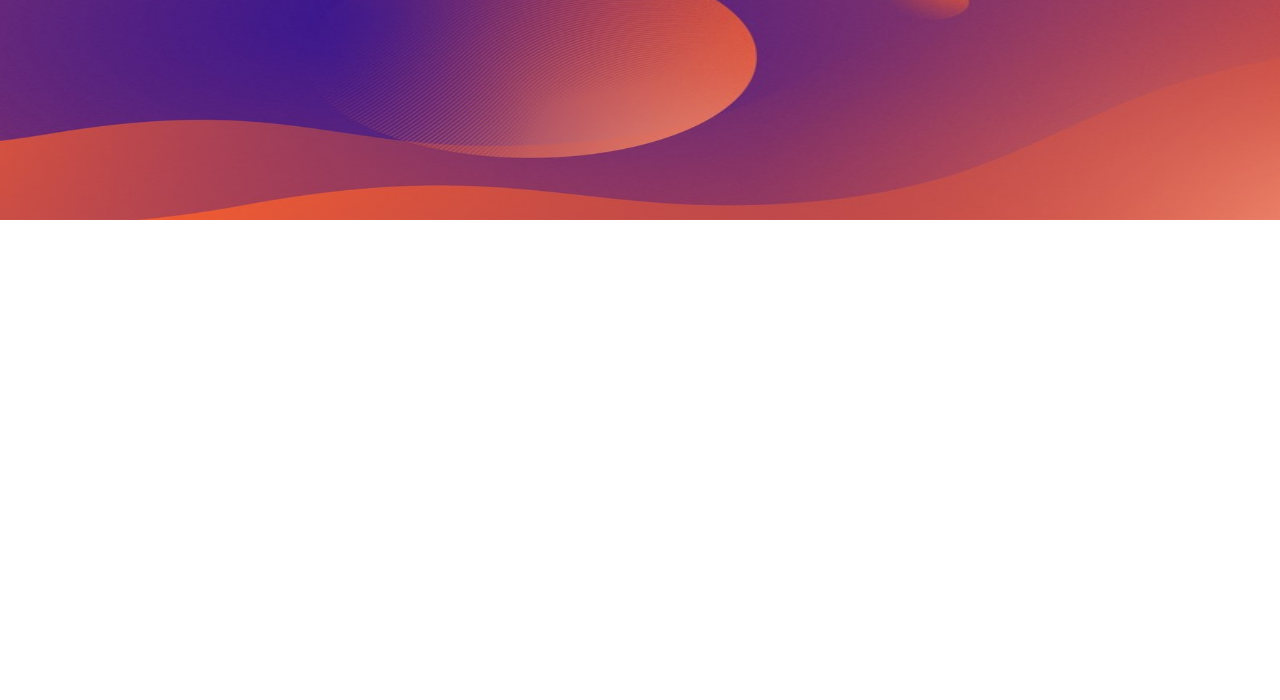
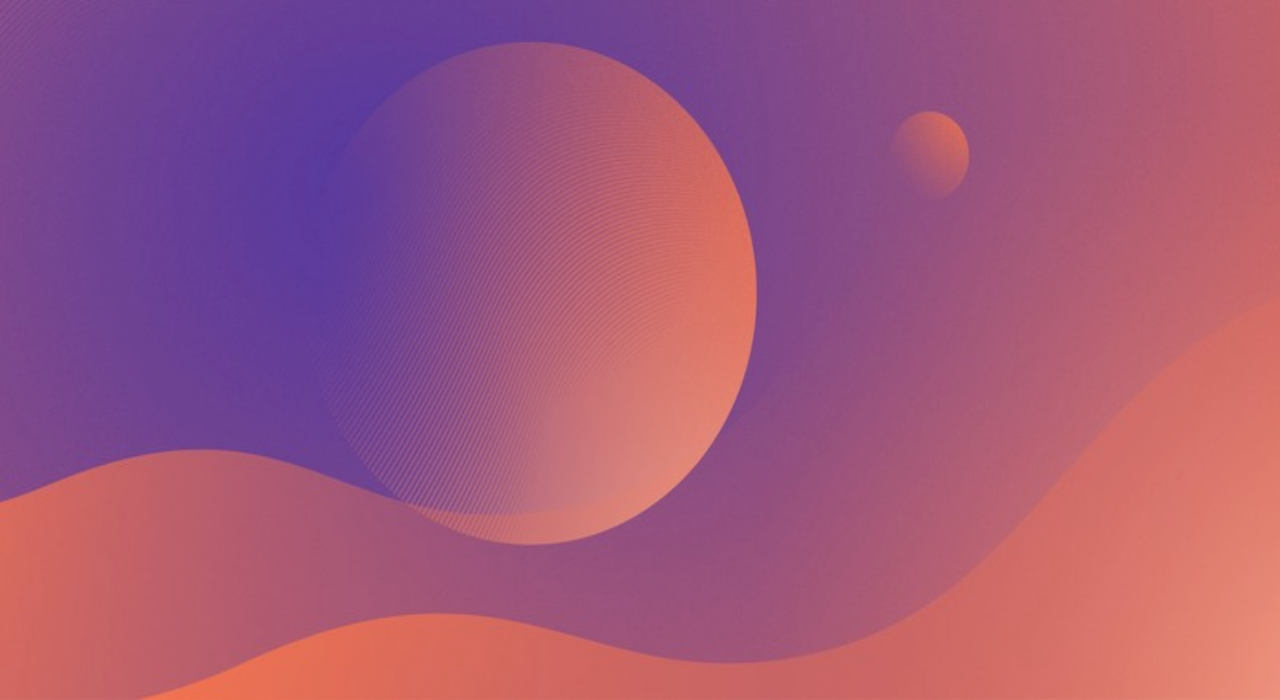
Before and after one commit to GregPat22/Landing-Page, a plain HTML site: page index.html in a window 1280 px wide. Shown: the part 100-800 px from the top of the page. Drawn offline with Linux system fonts and the light colour scheme.

Commit message:
little style changes, add a div for flexbox

```diff
--- a/index.html
+++ b/index.html
@@ -24,5 +24,8 @@
         In which planet do you want to take a coffe today?
       </h3>
     </div>
+
+    <!-- create the options, then i will style on css  -->
+    <div class="Planets-choices"></div>
   </body>
 </html>
--- a/style.css
+++ b/style.css
@@ -27,8 +27,10 @@ h1 {
     top: 0;
     left: 0;
     width:100%;
-    height:40%;
+    height:100%;
     z-index: -1;
+    opacity: 85%;
+    background-size: cover;
 }
 
 /* style and put the logos in the right position */
```
